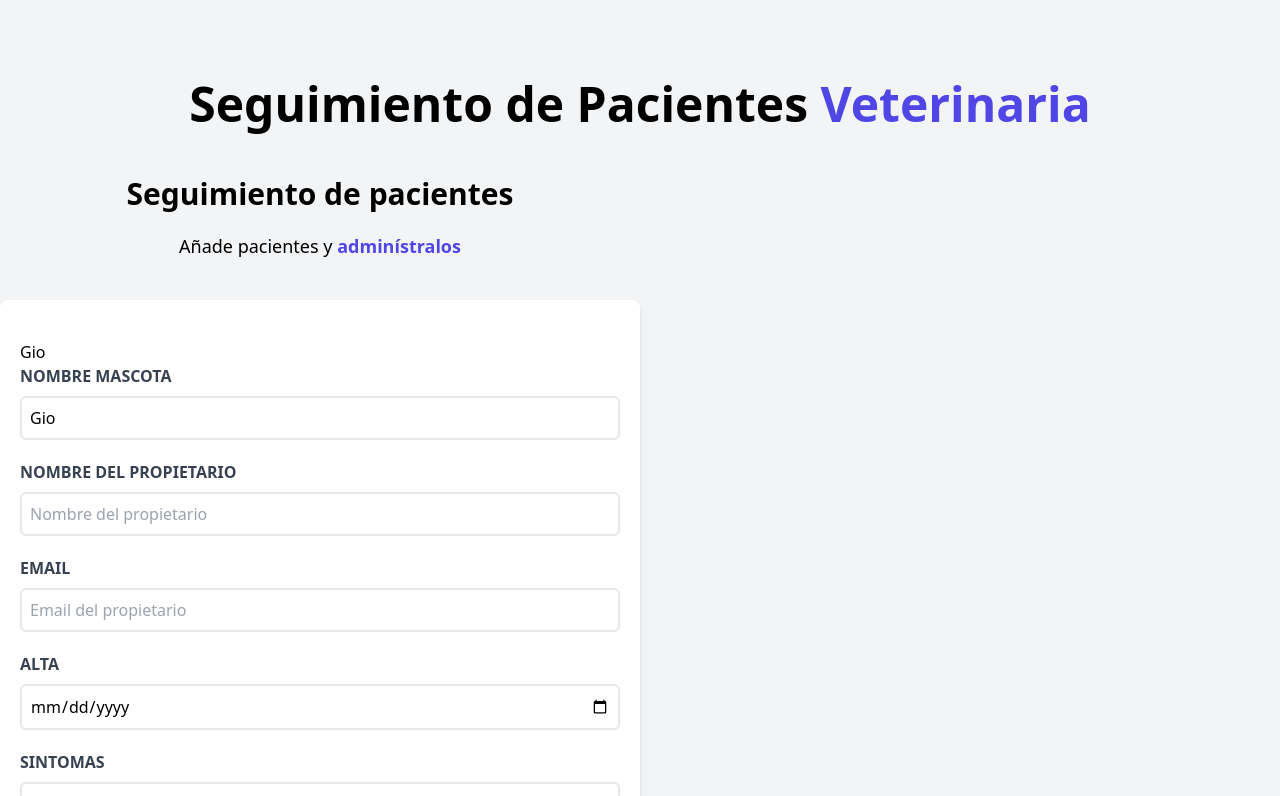
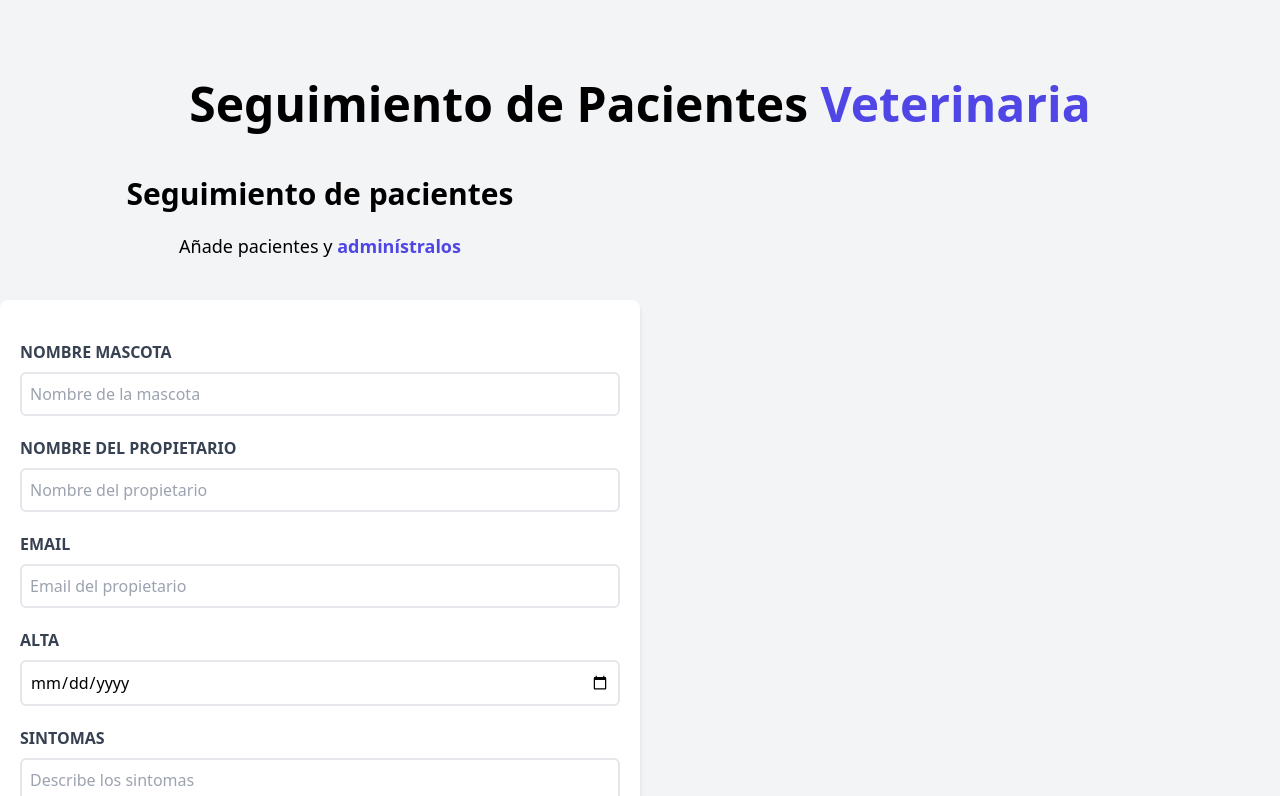
Before and after one commit to kanondrago/Admin_Pacientes_VueJS, a Vue app: page / in a window 1280 px wide. Shown: the top 796 px of the page. Built offline with nearby package versions, Linux system fonts and the light colour scheme.

Commit message:
Utilizando un Event Modifier -> submit.prevent

```diff
--- a/src/components/Formulario.vue
+++ b/src/components/Formulario.vue
@@ -1,7 +1,19 @@
 <script setup>
-    import { ref } from 'vue';
+    import { ref, reactive } from 'vue';
 
-    const nombre = ref('Gio');
+    // reactive SIEMPRE es un objeto
+    const paciente = reactive({
+        nombre: '',
+        propietario: '',
+        email: '',
+        alta: '',
+        sintomas: ''
+    });
+
+    const validar = () => {
+
+        console.log('validando');
+    }
 
 </script>
 
@@ -16,9 +28,9 @@
 
         <form
             class="bg-white shadow-md rounded-lg py-10 px-5 mb-10"
-            action="">
-
-            {{ nombre }}
+            action=""
+            v-on:submit.prevent="validar"
+        >
 
             <div class="mb-5">
                 <label
@@ -33,7 +45,7 @@
                     type="text"
                     placeholder="Nombre de la mascota"
                     class="border-2 w-full p-2 mt-2 placeholder-gray-400 rounded-md"
-                    v-model="nombre"
+                    v-model="paciente.nombre"
                 >
             </div>
 
@@ -50,6 +62,7 @@
                     type="text"
                     placeholder="Nombre del propietario"
                     class="border-2 w-full p-2 mt-2 placeholder-gray-400 rounded-md"
+                    v-model="paciente.propietario"
                 >
             </div>
 
@@ -66,6 +79,7 @@
                     type="email"
                     placeholder="Email del propietario"
                     class="border-2 w-full p-2 mt-2 placeholder-gray-400 rounded-md"
+                    v-model="paciente.email"
                 >
             </div>
 
@@ -81,6 +95,7 @@
                     id="alta"
                     type="date"
                     class="border-2 w-full p-2 mt-2 placeholder-gray-400 rounded-md"
+                    v-model="paciente.alta"
                 >
             </div>
 
@@ -96,6 +111,7 @@
                     id="sintomas"
                     placeholder="Describe los sintomas"
                     class="border-2 w-full p-2 mt-2 placeholder-gray-400 rounded-md h-40"
+                    v-model="paciente.sintomas"
                 />
             </div>
 
```
